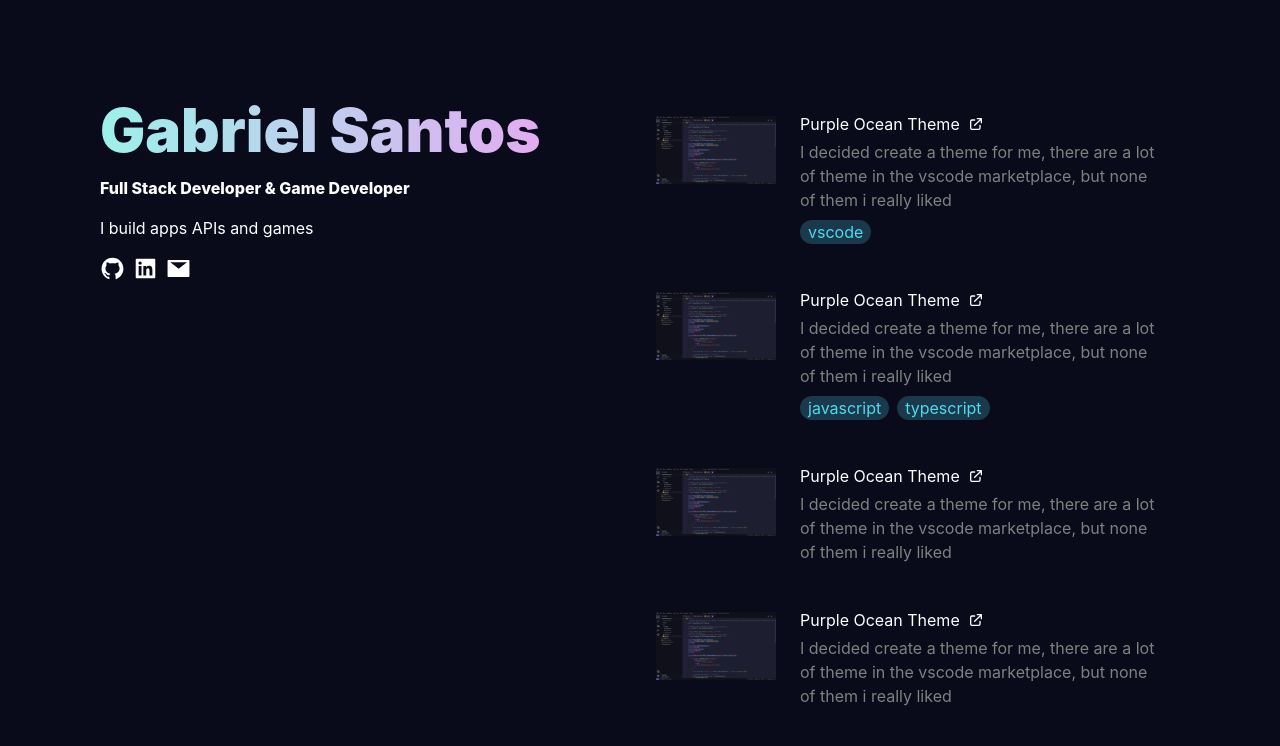
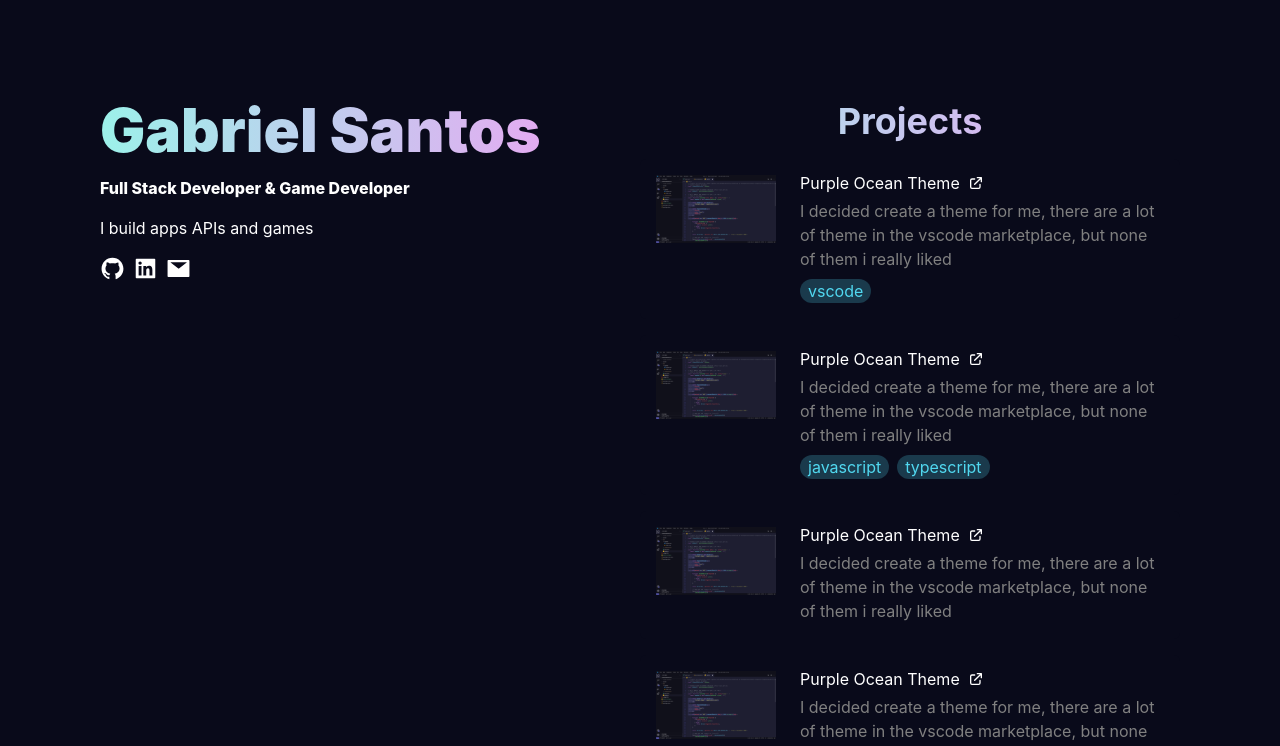
Before and after one commit to gbcosta/portfolioV2, a React (Vite) app: page / in a window 1280 px wide. Shown: the top 746 px of the page. Built offline with nearby package versions, Linux system fonts and the light colour scheme.

Commit message:
change name cardItemContainer  to Projects

```diff
--- a/src/App.tsx
+++ b/src/App.tsx
@@ -1,7 +1,7 @@
 import Header from "./components/header/header";
 import "./App.css";
 import { Flex } from "@chakra-ui/react";
-import CardItemContainer from "./components/cardItemContainer/cardItemContainer.tsx";
+import Projects from "./components/projects/projects";
 
 function App() {
   return (
@@ -16,7 +16,7 @@ function App() {
       }}
     >
       <Header />
-      <CardItemContainer />
+      <Projects />
     </Flex>
   );
 }
--- a/src/components/cardItem/cardItem.tsx
+++ b/src/components/cardItem/cardItem.tsx
@@ -52,7 +52,14 @@ const CardItem = (props: {
         padding: 4,
       }}
     >
-      <Image src={props.img} sx={{ maxW: 1920 / 16, maxHeight: 1080 / 16 }} />
+      <Image
+        src={props.img}
+        sx={{
+          maxW: { sm: 1920 / 16, base: 0 },
+          maxHeight: 1080 / 16,
+          visibility: { sm: "visible", base: "hidden" },
+        }}
+      />
       <Flex sx={{ flexDir: "column", ml: 6 }}>
         <CardHeader
           sx={{
--- a/src/components/cardItemContainer/cardItemContainer.tsx.tsx
+++ b/src/components/projects/projects.tsx
@@ -1,10 +1,21 @@
-import { Flex } from "@chakra-ui/react";
+import { Flex, Heading } from "@chakra-ui/react";
 import CardItem from "../cardItem/cardItem";
 import PurpleOceanImage from "../../assets/images/PurpleOceanImage.jpeg";
 
-const CardItemContainer = (): JSX.Element => {
+const Projects = (): JSX.Element => {
   return (
     <Flex sx={{ flexDir: "column", width: "100%", gap: 4 }}>
+      <Heading
+        sx={{
+          textAlign: "center",
+          bgGradient: "linear(to-r, #9cf1ea, #f39cf3)",
+          backgroundClip: "text",
+          color: "transparent",
+          fontWeight: 700,
+        }}
+      >
+        Projects
+      </Heading>
       <CardItem
         img={PurpleOceanImage}
         header="Purple Ocean Theme"
@@ -82,4 +93,4 @@ const CardItemContainer = (): JSX.Element => {
   );
 };
 
-export default CardItemContainer;
+export default Projects;
```
